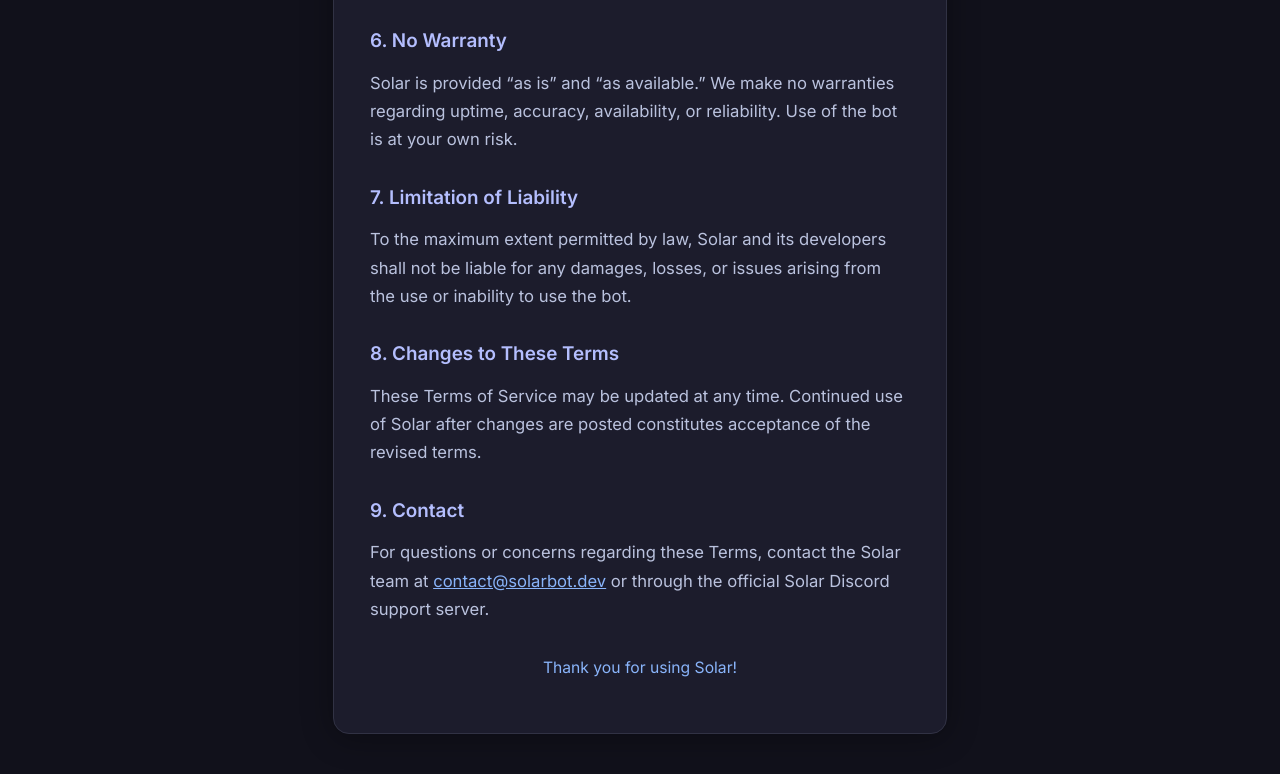
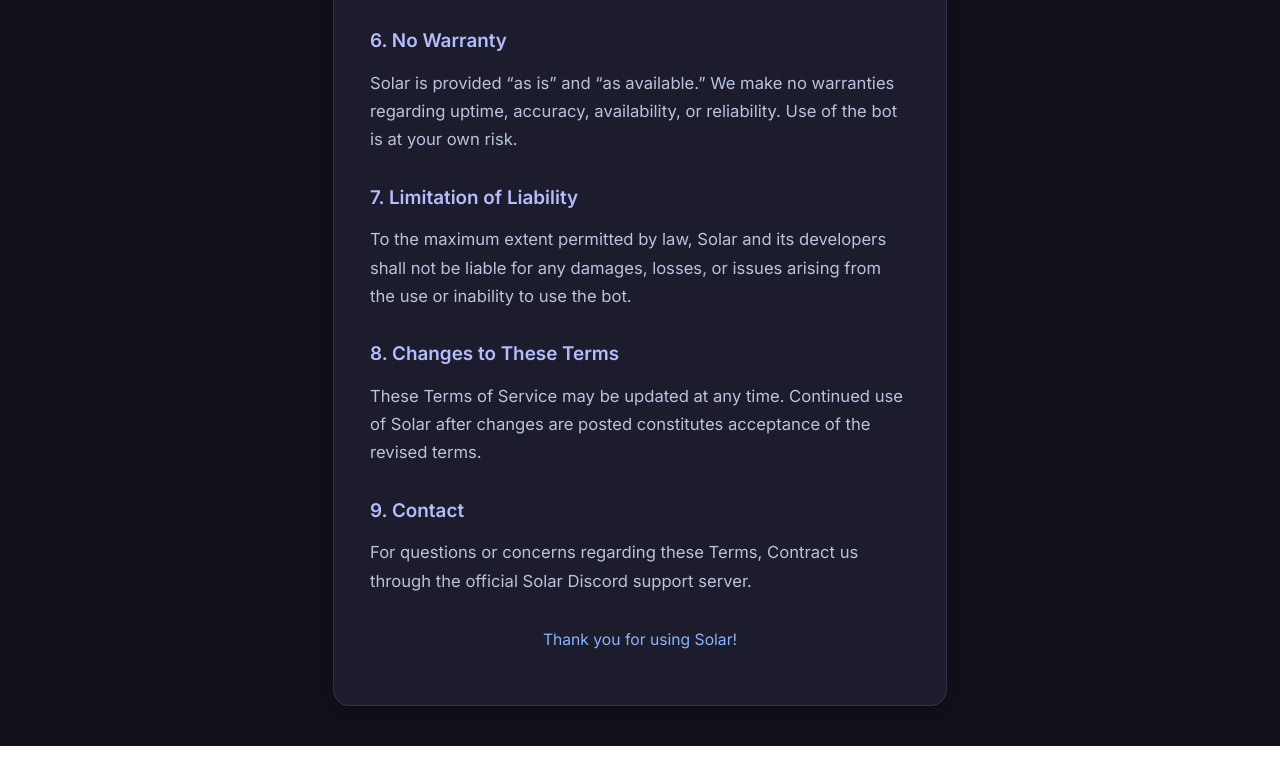
Before and after one commit to bearcattt/solar, a plain HTML site: page paths/terms.html in a window 1280 px wide. Shown: the part 1415-2189 px from the top of the page. After the commit the page ends 2161 px from the top, so only its background shows below. Drawn offline with Linux system fonts and the light colour scheme.

Commit message:
Revise contact section in terms.html
Updated contact information in terms.html to remove email.

```diff
--- a/paths/terms.html
+++ b/paths/terms.html
@@ -165,9 +165,7 @@
 
 		<h2>9. Contact</h2>
 		<p>
-			For questions or concerns regarding these Terms, contact the Solar team at
-			<a href="mailto:contact@solarbot.dev">contact@solarbot.dev</a>
-			or through the official Solar Discord support server.
+			For questions or concerns regarding these Terms, Contract us through the official Solar Discord support server.
 		</p>
 
 		<p style="margin-top:32px; color:#89b4fa; font-size:0.98rem; text-align:center;">
```
